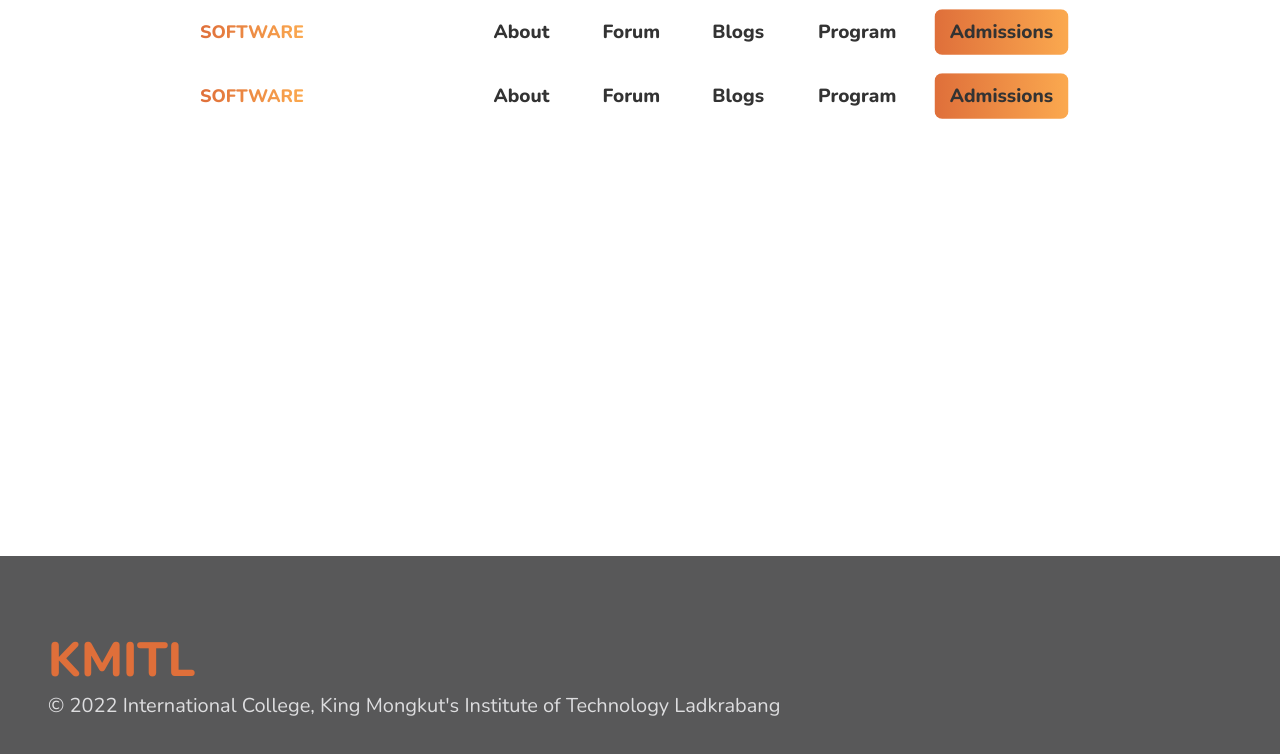
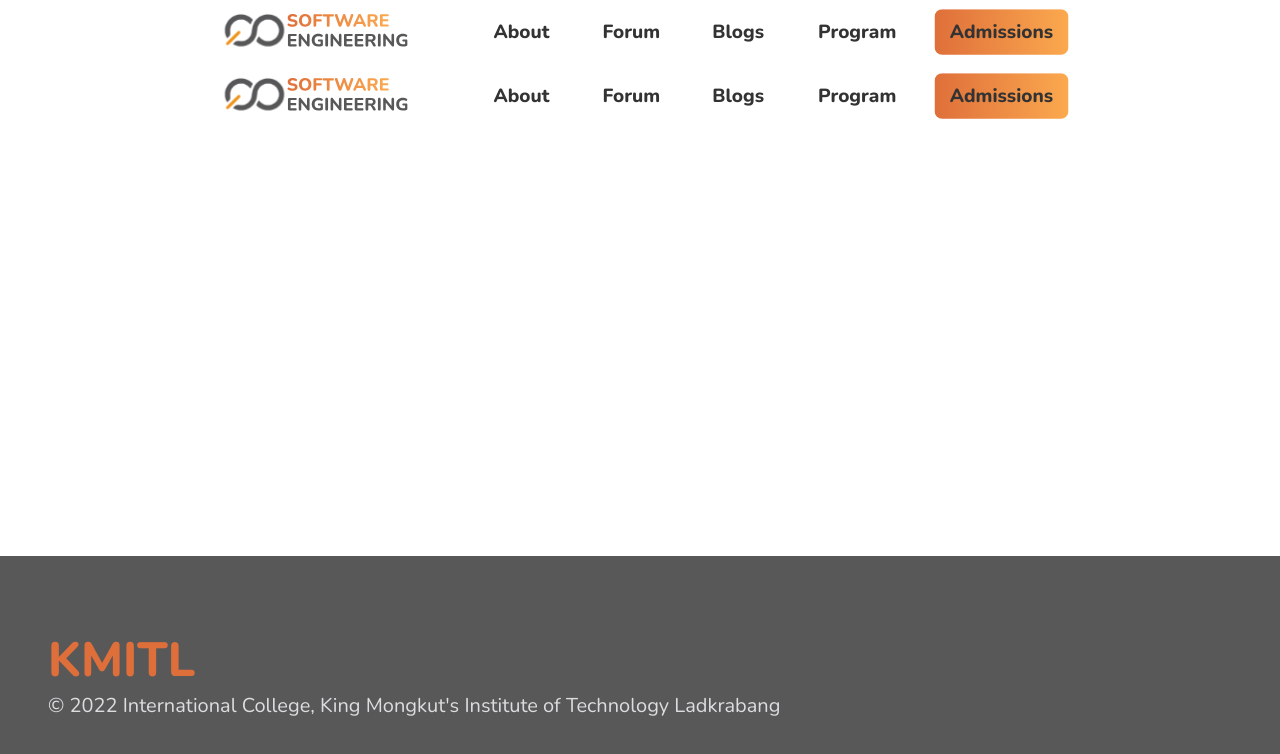
Before and after one commit to neneprm/SE-WEBSITE, a Next.js app in the folder client/: page /components/navbar in a window 1280 px wide. Shown: the top 754 px of the page. Built offline with nearby package versions, Linux system fonts and the light colour scheme.

Commit message:
Fix logo

```diff
--- a/client/pages/components/navbar.tsx
+++ b/client/pages/components/navbar.tsx
@@ -29,12 +29,15 @@ const NavBar = () => {
       <nav className="navbar">
         {/* Desktop NavBar */}
         <button
-          className="font-bold text-gradient sm:text-base md:text-md lg:text-lg"
+          className="btn btn-ghost"
           onClick={() => setActiveId(-1)}
         >
-          <Link href="/">
-            <a>SOFTWARE</a>
-          </Link>
+          <div className='hover:cursor-pointer w-48'>
+            <Link href="/">
+            <Image src={logo} />
+            </Link>
+          </div>
+
         </button>
         <div className={`flex-1`}></div>
         <div className={`${navActive} hidden xl:flex`}>
@@ -64,7 +67,7 @@ const NavBar = () => {
             </div>
           ))}
         </div>
-        {/* <a className='hover:cursor-pointer'><Image src={logo} /></a> */}
+
 
         {/* Mobile NavBar */}
         <div className="flex-none xl:hidden">
```
